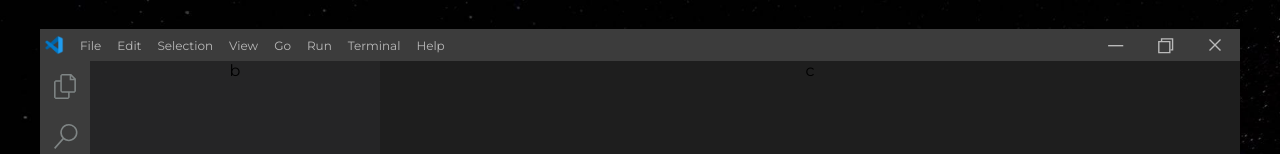
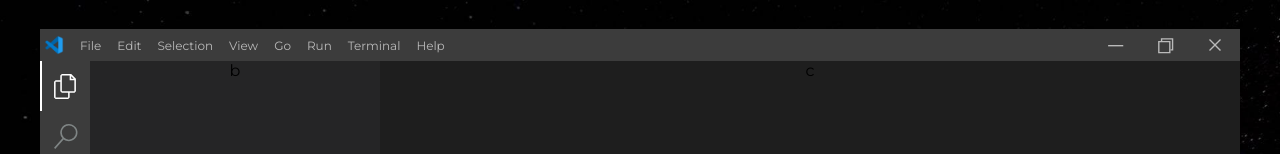
Before and after one commit to maddumajohnerick/maddumajohnerick.github.io, a React (Create React App) app: page / in a window 1280 px wide. Shown: the top 154 px of the page. Built offline with nearby package versions, Linux system fonts and the light colour scheme.

Commit message:
fix typo

```diff
--- a/src/components/Screen/index.js
+++ b/src/components/Screen/index.js
@@ -61,7 +61,7 @@ const Screen = () => {
         <div className="contents">
           <div className="leftmost">
             <div
-              className={`toggle ${isOpen ? 'opsen' : ''}`}
+              className={`toggle ${isOpen ? 'open' : ''}`}
               onClick={handleToggle}
             >
               <VscFiles size={25} />
```
